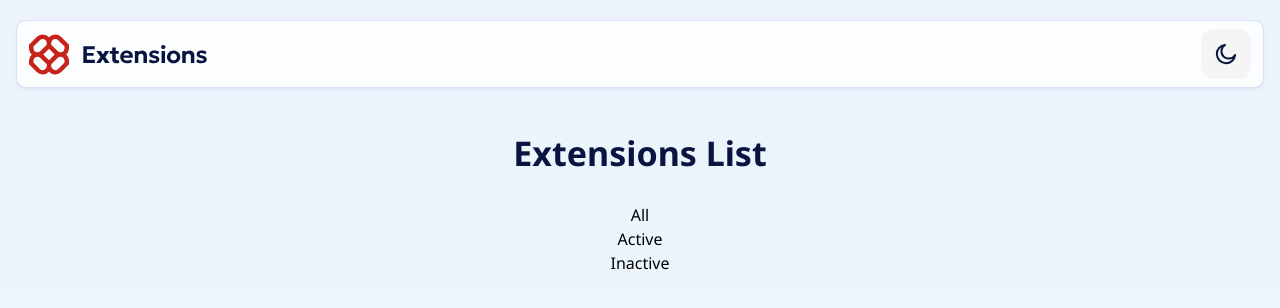
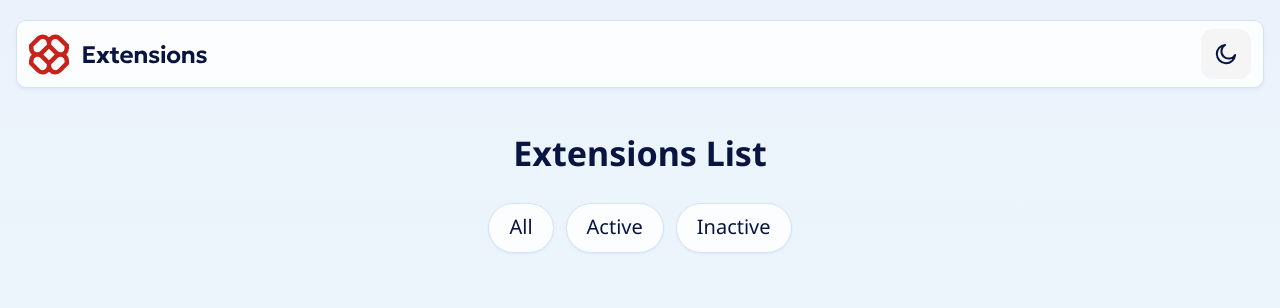
Before and after one commit to KarolinaMas/browser-extension-manager-react, a React (Vite) app: page / in a window 1280 px wide. Shown: the top 308 px of the page. Built offline with nearby package versions, Linux system fonts and the light colour scheme.

Commit message:
style list items

```diff
--- a/src/App.jsx
+++ b/src/App.jsx
@@ -12,14 +12,20 @@ const App = () => {
         </button>
       </header>
       <main>
-        <section className="my-10 text-center">
+        <section className="my-10 block place-items-center">
           <h1 className="text-[34px] font-bold leading-[-1px] text-[#091540] mb-6">
             Extensions List
           </h1>
-          <ul>
-            <li>All</li>
-            <li>Active</li>
-            <li>Inactive</li>
+          <ul className="flex gap-3">
+            <li className="bg-[#FBFDFE] px-5 pt-2 pb-2.5 text-[#091540] text-[20px] rounded-full border-1 border-[#D6E2F5] shadow-[0px_1px_2px_0px_rgba(217,229,244,0.75)] hover:bg-red-700 hover:text-[#FBFDFE]">
+              All
+            </li>
+            <li className="bg-[#FBFDFE] px-5 pt-2 pb-2.5 text-[#091540] text-[20px] rounded-full border-1 border-[#D6E2F5] shadow-[0px_1px_2px_0px_rgba(217,229,244,0.75)] hover:bg-red-700 hover:text-[#FBFDFE]">
+              Active
+            </li>
+            <li className="bg-[#FBFDFE] px-5 pt-2 pb-2.5 text-[#091540] text-[20px] rounded-full border-1 border-[#D6E2F5] shadow-[0px_1px_2px_0px_rgba(217,229,244,0.75)] hover:bg-red-700 hover:text-[#FBFDFE]">
+              Inactive
+            </li>
           </ul>
         </section>
       </main>
```
